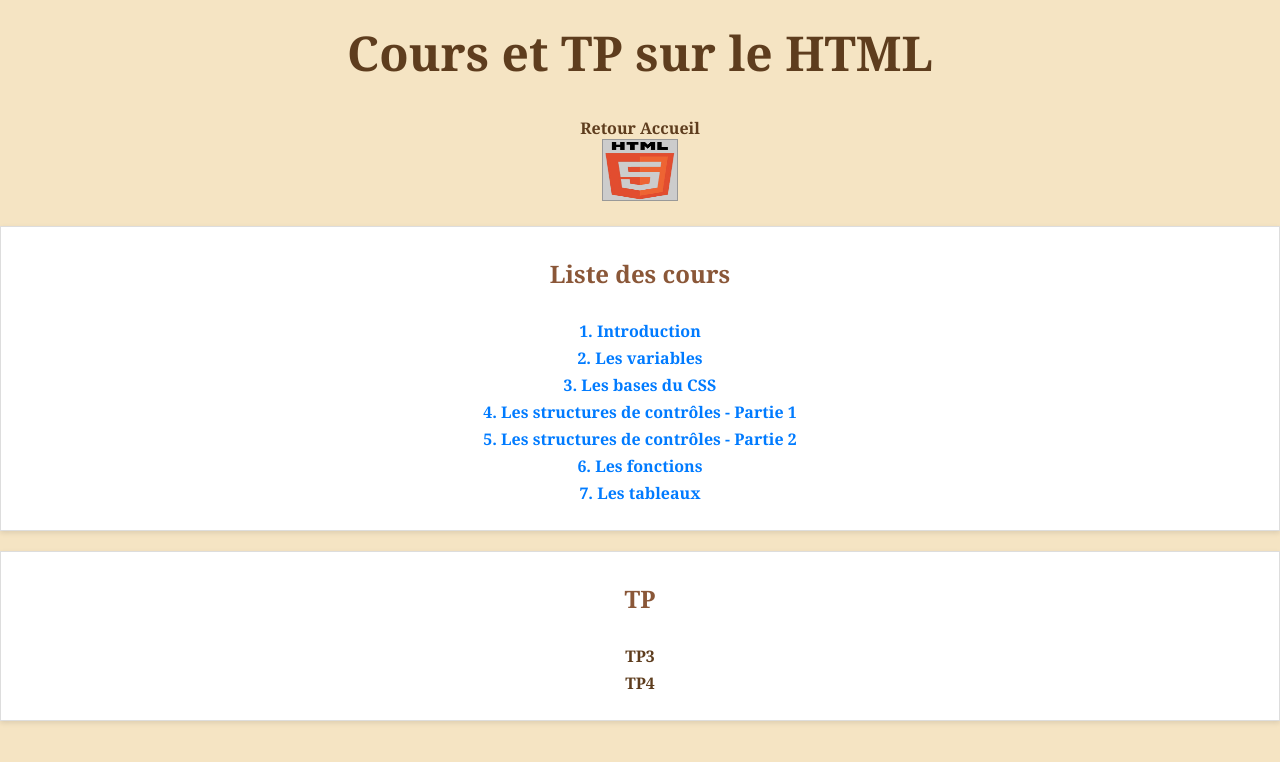
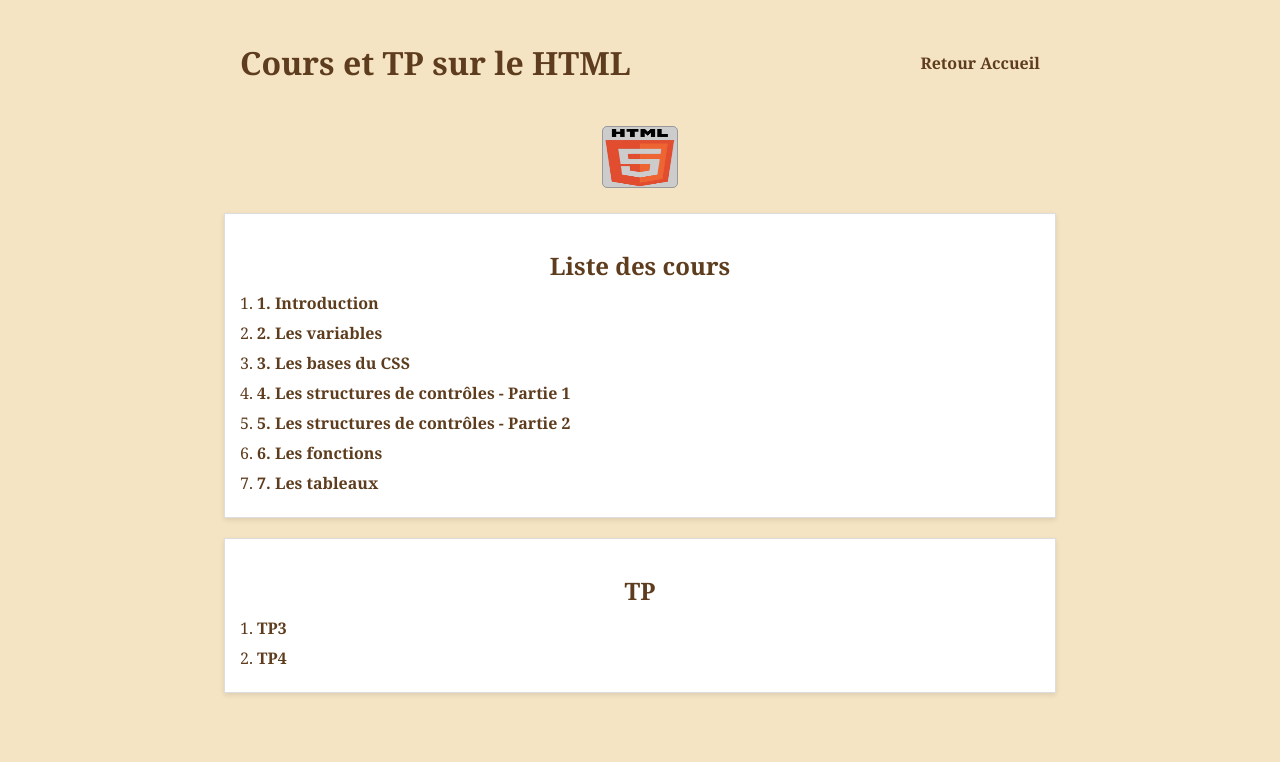
Before and after one commit to candicevialette/html, a website: page public_html/TP04/doc/cours_HTML/cours.html in a window 1280 px wide. Drawn offline with Linux system fonts and the light colour scheme.

Commit message:
Update cours.html

```diff
--- a/public_html/TP04/doc/cours_HTML/cours.html
+++ b/public_html/TP04/doc/cours_HTML/cours.html
@@ -8,57 +8,40 @@
             font-family: 'Georgia', serif;
             background-color: #f5e4c3;
             margin: 0;
-    padding: 0;
-    color: #5e3d1e;
-    text-align: center;
+            padding: 20px;
+            display: flex;
+            flex-direction: column;
+            align-items: center;
         }
 
-h1 {
-    font-size: 3em;
-    font-weight: bold;
-    margin-top: 20px;
+        header {
+            display: flex;
+            justify-content: space-between;
+            align-items: center;
+            width: 100%;
+            max-width: 800px;
+            margin-bottom: 20px;
         }
 
-h2 {
-    font-size: 1.5em;
-    margin-bottom: 30px;
-    color: #8a5738;
+        header h1 {
+            font-size: 2em;
+            color: #5e3d1e;
         }
-{
-    font-size: 1.2em;
-    line-height: 1.6;
-    margin: 10px 0;
-}
-a {
+
+        header a {
             text-decoration: none;
             color: #5e3d1e;
             font-weight: bold;
-    transition: all 0.3s ease;
+            transition: color 0.3s ease;
         }
 
-a:hover {
-    font-size: 1.1em;
+        header a:hover {
             color: #d2691e;
         }
 
-button {
-    background-color: #8a5738;
-    color: white;
-    border: none;
-    padding: 10px 20px;
-    font-size: 1em;
-    border-radius: 20px;
-    cursor: pointer;
-    transition: all 0.3s ease;
-}
-
-button:hover {
-    background-color: #d2691e;
-    transform: scale(1.1);
-}
         .image-container {
+            margin-bottom: 20px;
             text-align: center;
-            margin-bottom: 20px;
         }
 
         .image-container img {
@@ -66,37 +49,45 @@ button:hover {
             height: 60px;
             background-color: #ccc;
             border: 1px solid #999;
+            border-radius: 5px;
         }
 
         .course-list, .tp-list {
-            background-color: #fff;
-            padding: 10px;
+            background-color: #ffffff;
+            padding: 15px;
+            width: 100%;
+            max-width: 800px;
             margin-bottom: 20px;
             border: 1px solid #ddd;
             box-shadow: 0 2px 5px rgba(0, 0, 0, 0.1);
         }
 
+        .course-list h2, .tp-list h2 {
+            text-align: center;
+            color: #5e3d1e;
+            margin-bottom: 10px;
+        }
+
         .course-list ul, .tp-list ul {
-            list-style: none;
+            list-style: decimal inside;
             padding: 0;
+            margin: 0;
         }
 
         .course-list li, .tp-list li {
-            margin: 5px 0;
+            margin: 8px 0;
+            color: #5e3d1e;
         }
 
-        .course-list a {
+        .course-list a, .tp-list a {
             text-decoration: none;
-            color: #007BFF;
+            color: #5e3d1e;
+            font-weight: bold;
             transition: color 0.3s ease;
         }
 
-        .course-list a:hover {
-            color: #0056b3;
-        }
-         .images img {
-            width: 100px; /* Largeur uniforme */
-            height: auto; /* Préserve les proportions */
+        .course-list a:hover, .tp-list a:hover {
+            color: #d2691e;
         }
     </style>
 </head>
```
Lines whose indentation alone changed are shown as unchanged.
